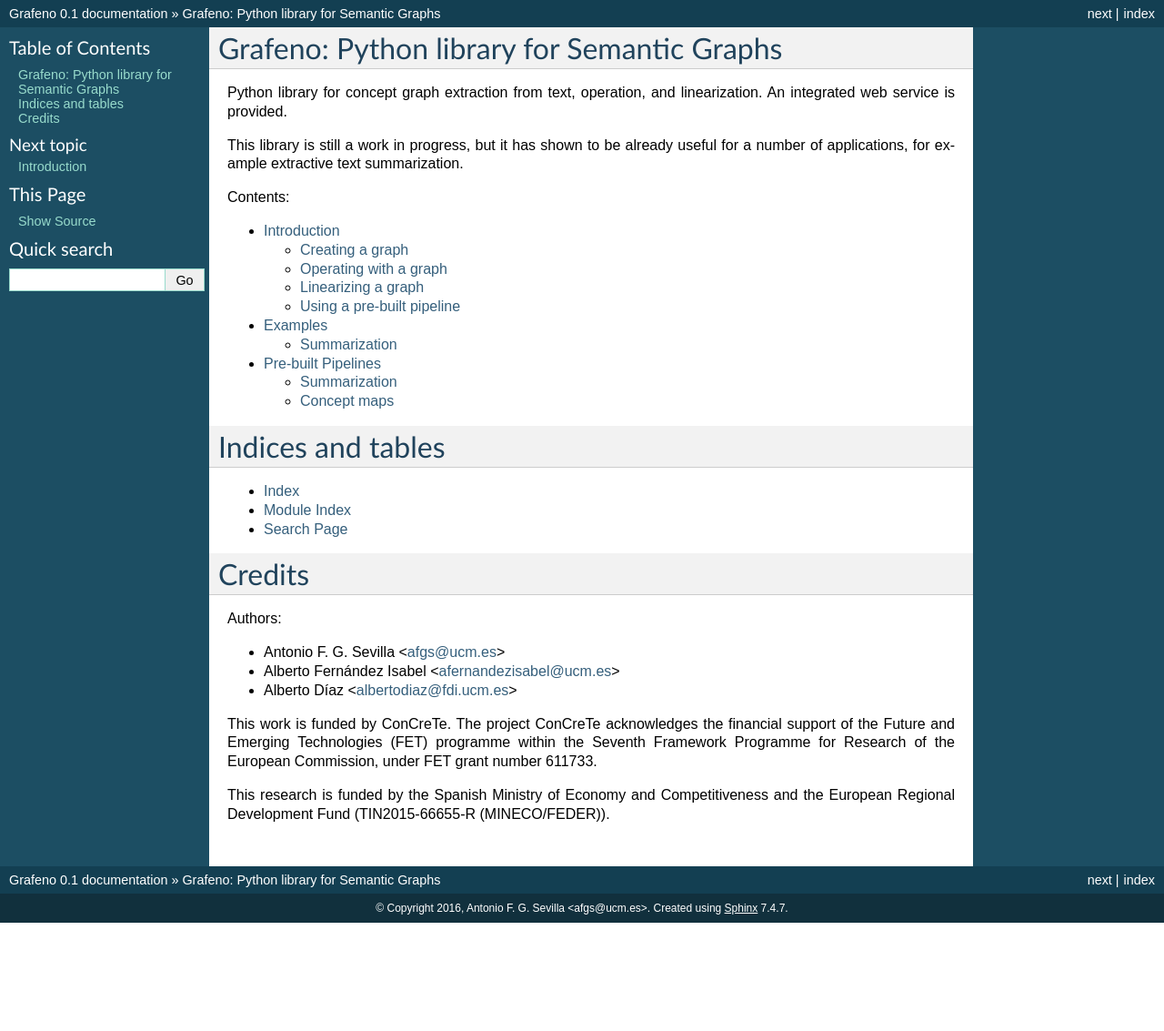
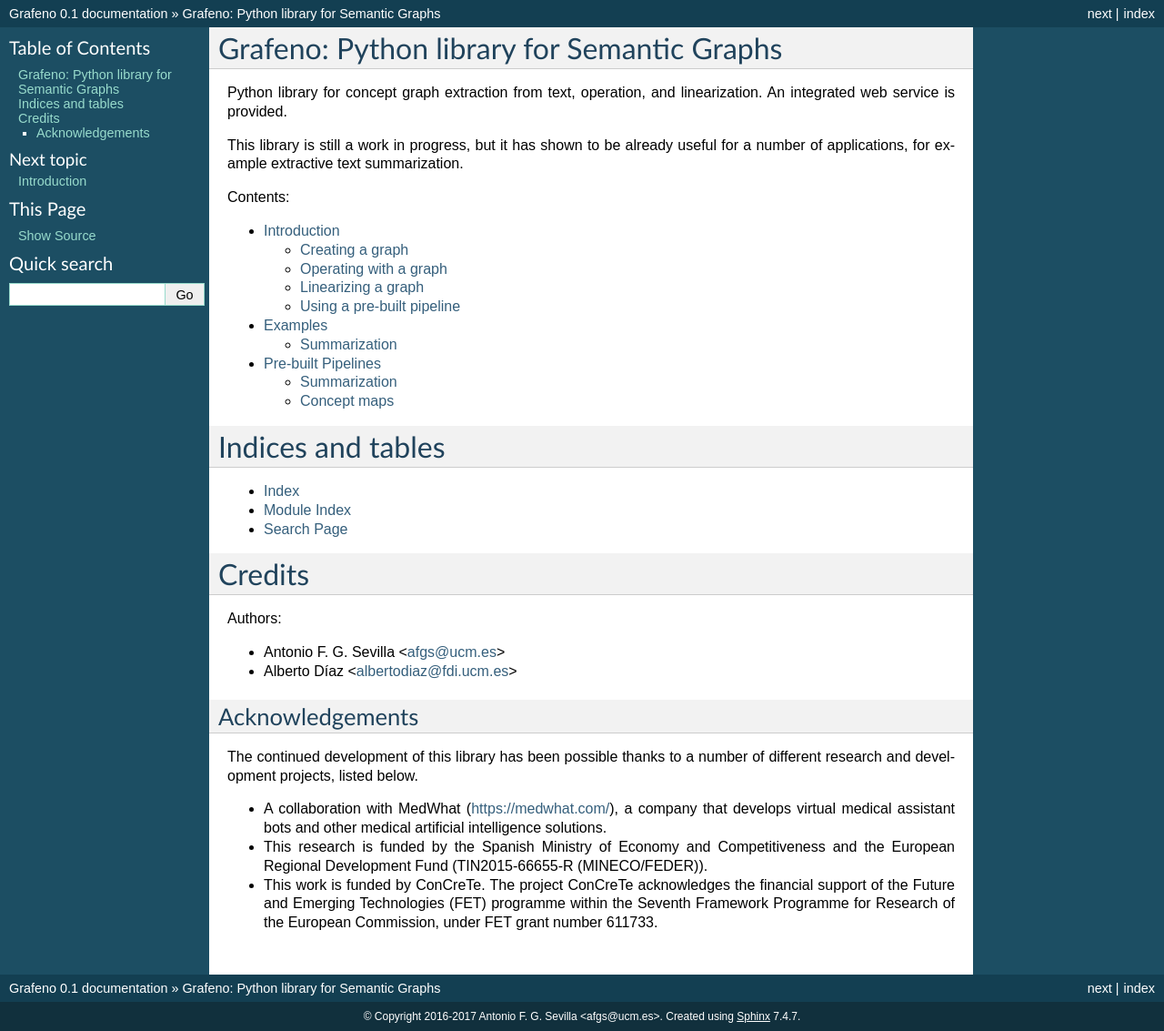
Before and after one commit to agarsev/grafeno, a Sphinx documentation site: the page built from docs/index.rst, in a window 1280 px wide. Shown: the whole page at 91% size. Built offline with Sphinx 7.4.7, drawn with Linux system fonts in a browser that asks for light colours; pages that are not in the unit, such as notebooks, are missing from menus; before the commit the page ends 1014 px from its top, so only the background shows below that.

Commit message:
Update docs for current working state.

```diff
--- a/docs/conf.py
+++ b/docs/conf.py
@@ -55,7 +55,7 @@
 # General information about the project.
 project = 'Grafeno'
 author = 'Antonio F. G. Sevilla <afgs@ucm.es>'
-copyright = '2016, '+author
+copyright = '2016-2017 '+author
 
 # The version info for the project you're documenting, acts as replacement for
 # |version| and |release|, also used in various other places throughout the
--- a/docs/index.rst
+++ b/docs/index.rst
@@ -32,13 +32,19 @@
 Authors:
 
 - Antonio F. G. Sevilla <afgs@ucm.es>
-- Alberto Fernández Isabel <afernandezisabel@ucm.es>
 - Alberto Díaz <albertodiaz@fdi.ucm.es>
 
-This work is funded by ConCreTe. The project ConCreTe acknowledges the financial
-support of the Future and Emerging Technologies (FET) programme within the
-Seventh Framework Programme for Research of the European Commission, under FET
-grant number 611733.
+Acknowledgements
+----------------
+The continued development of this library has been possible thanks to a number
+of different research and development projects, listed below.
 
-This research is funded by the Spanish Ministry of Economy and Competitiveness
-and the European Regional Development Fund (TIN2015-66655-R (MINECO/FEDER)).
+- A collaboration with MedWhat (https://medwhat.com/), a company that develops
+  virtual medical assistant bots and other medical artificial intelligence
+  solutions.
+- This research is funded by the Spanish Ministry of Economy and Competitiveness
+  and the European Regional Development Fund (TIN2015-66655-R (MINECO/FEDER)).
+- This work is funded by ConCreTe. The project ConCreTe acknowledges the
+  financial support of the Future and Emerging Technologies (FET) programme
+  within the Seventh Framework Programme for Research of the European
+  Commission, under FET grant number 611733.
--- a/docs/requirements.txt
+++ b/docs/requirements.txt
@@ -8,6 +8,7 @@
 Jinja2==2.8
 MarkupSafe==0.23
 matplotlib==1.5.1
+nbsphinx==0.2.17
 networkx==1.11
 nltk==3.2.1
 numpy==1.11.0
```
Also changed, not shown: README.md (+26 -11 lines), 1 other file.
